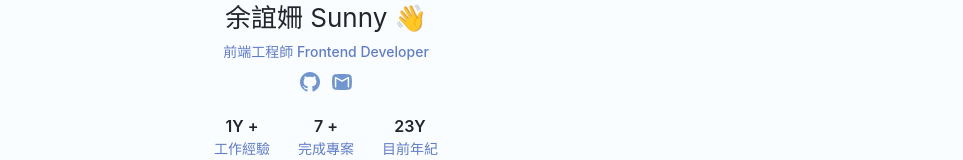
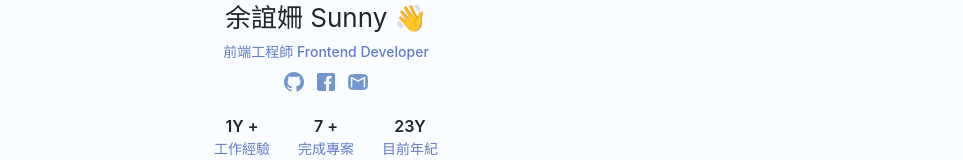
Before and after one commit to sunny96087/simple_portfolio, a Vue app: page / in a window 1280 px wide. Shown: the part 206-366 px from the top of the page, without its empty margins (314-1277 px from the left). Built offline with nearby package versions, Linux system fonts and the light colour scheme.

Commit message:
新增 fb

```diff
--- a/src/App.vue
+++ b/src/App.vue
@@ -68,6 +68,25 @@ const iconMoon = ref(
         >
           <path
             d="M12 2C10.6868 2 9.38642 2.25866 8.17317 2.7612C6.95991 3.26375 5.85752 4.00035 4.92893 4.92893C3.05357 6.8043 2 9.34784 2 12C2 16.42 4.87 20.17 8.84 21.5C9.34 21.58 9.5 21.27 9.5 21V19.31C6.73 19.91 6.14 17.97 6.14 17.97C5.68 16.81 5.03 16.5 5.03 16.5C4.12 15.88 5.1 15.9 5.1 15.9C6.1 15.97 6.63 16.93 6.63 16.93C7.5 18.45 8.97 18 9.54 17.76C9.63 17.11 9.89 16.67 10.17 16.42C7.95 16.17 5.62 15.31 5.62 11.5C5.62 10.39 6 9.5 6.65 8.79C6.55 8.54 6.2 7.5 6.75 6.15C6.75 6.15 7.59 5.88 9.5 7.17C10.29 6.95 11.15 6.84 12 6.84C12.85 6.84 13.71 6.95 14.5 7.17C16.41 5.88 17.25 6.15 17.25 6.15C17.8 7.5 17.45 8.54 17.35 8.79C18 9.5 18.38 10.39 18.38 11.5C18.38 15.32 16.04 16.16 13.81 16.41C14.17 16.72 14.5 17.33 14.5 18.26V21C14.5 21.27 14.66 21.59 15.17 21.5C19.14 20.16 22 16.42 22 12C22 10.6868 21.7413 9.38642 21.2388 8.17317C20.7362 6.95991 19.9997 5.85752 19.0711 4.92893C18.1425 4.00035 17.0401 3.26375 15.8268 2.7612C14.6136 2.25866 13.3132 2 12 2Z"
+            fill="#7096CD"
+          />
+        </svg>
+      </a>
+
+      <a
+        href="https://www.facebook.com/sunny.uy.9/"
+        target="_blank"
+        class="icon-hover-fill-blue-dark"
+      >
+        <svg
+          width="24"
+          height="24"
+          viewBox="0 0 24 24"
+          fill="none"
+          xmlns="http://www.w3.org/2000/svg"
+        >
+          <path
+            d="M19 3H5C3.9 3 3 3.9 3 5V19C3 20.101 3.9 21 5 21H12V14H10V11.525H12V9.475C12 7.311 13.212 5.791 15.766 5.791L17.569 5.793V8.398H16.372C15.378 8.398 15 9.144 15 9.836V11.526H17.568L17 14H15V21H19C20.1 21 21 20.101 21 19V5C21 3.9 20.1 3 19 3Z"
             fill="#7096CD"
           />
         </svg>
```
Also changed, not shown: src/assets/img/icon/fb.svg (added).
